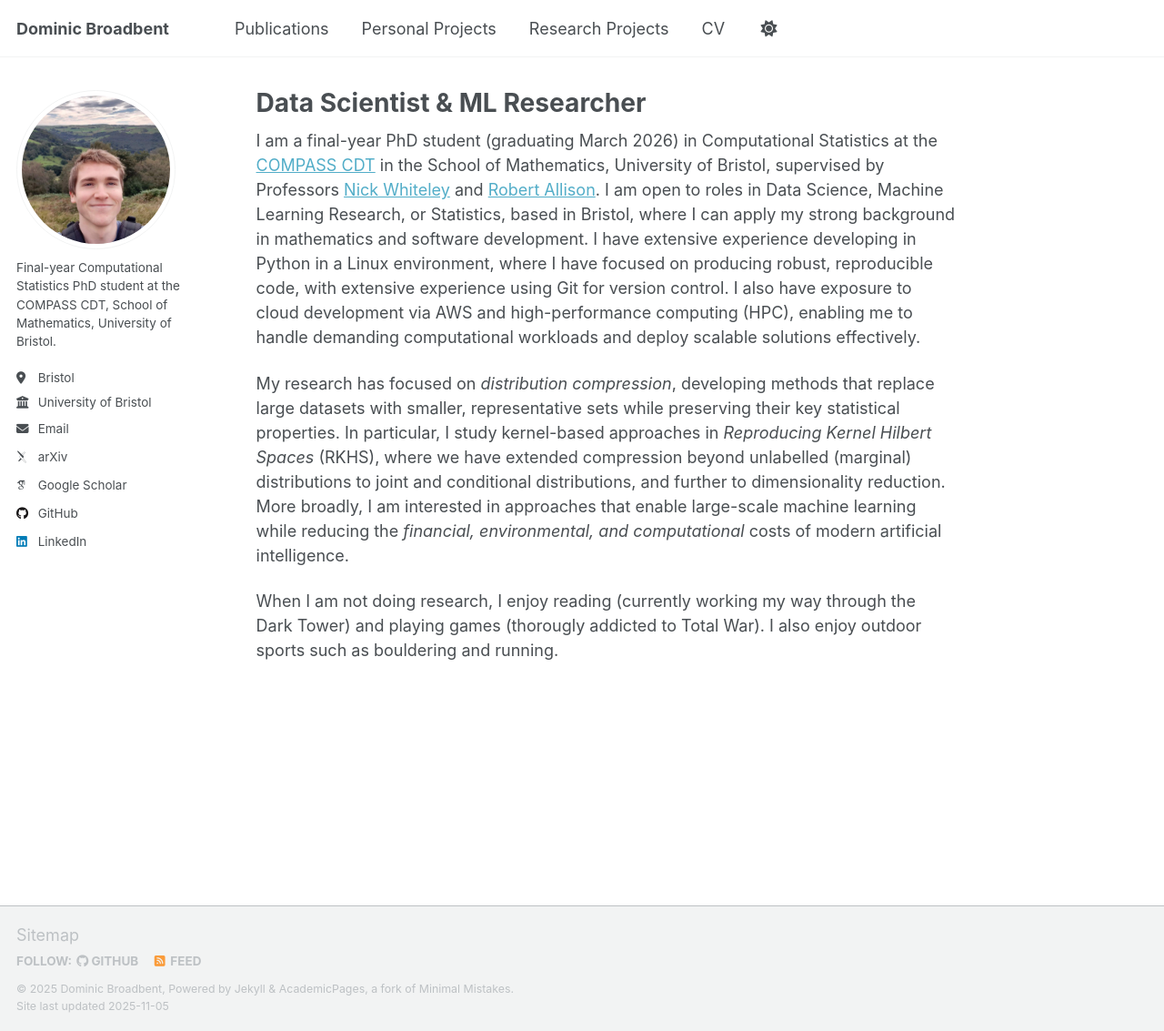
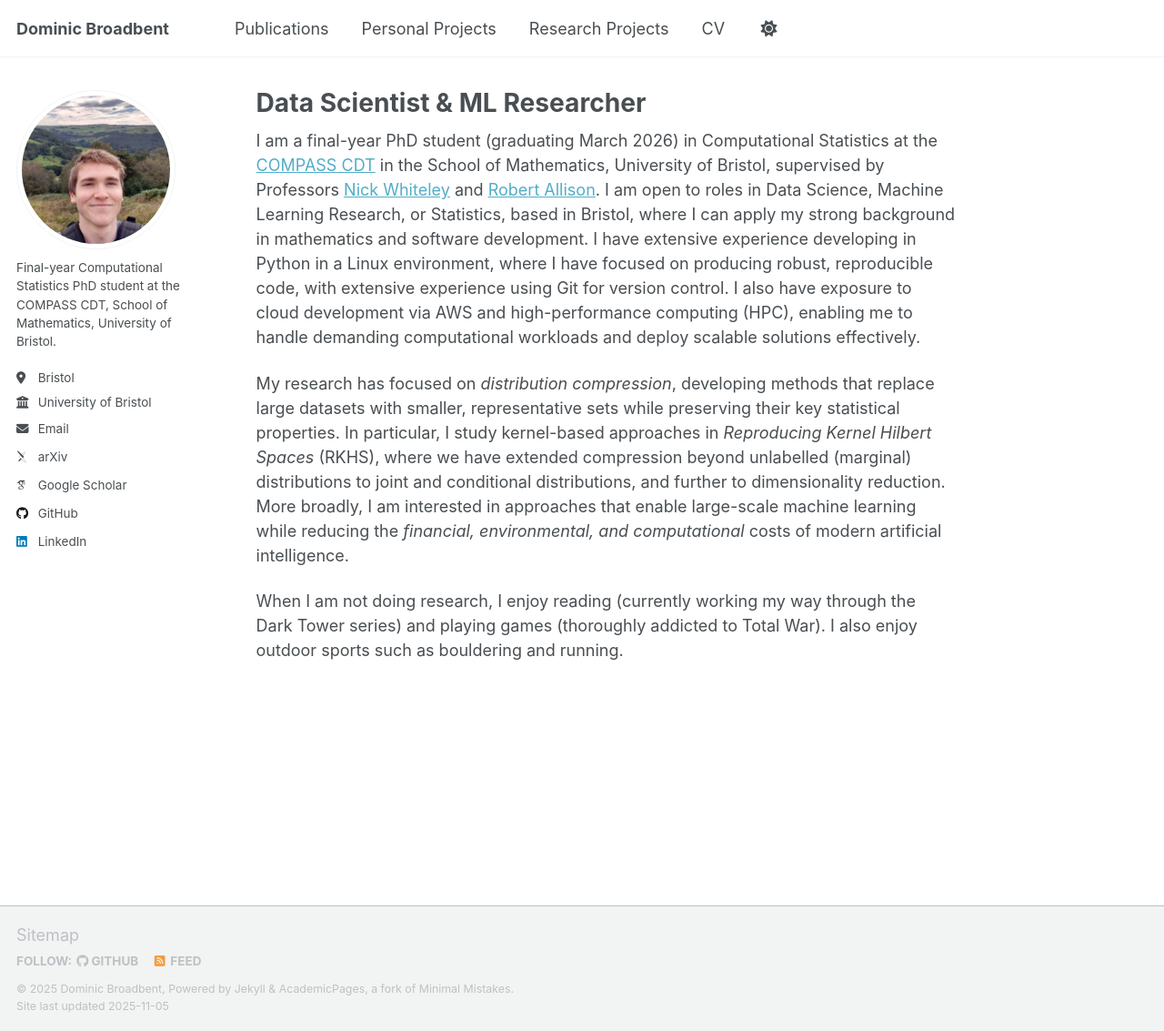
Before and after one commit to dominicjbroadbent/dominicjbroadbent.github.io, a Jekyll site: the page built from _pages/about.md, in a window 1280 px wide and 1133 px high. Shown: the whole window at 91% size. Built offline with Jekyll 4.4.1, drawn with Linux system fonts in a browser that asks for light colours; some web fonts are replaced; a script that is not in the unit is left out.

Commit message:
Update about.md

```diff
--- a/_pages/about.md
+++ b/_pages/about.md
@@ -11,4 +11,4 @@ I am a final-year PhD student (graduating March 2026) in Computational Statistic
 
 My research has focused on *distribution compression*, developing methods that replace large datasets with smaller, representative sets while preserving their key statistical properties. In particular, I study kernel-based approaches in *Reproducing Kernel Hilbert Spaces* (RKHS), where we have extended compression beyond unlabelled (marginal) distributions to joint and conditional distributions, and further to dimensionality reduction. More broadly, I am interested in approaches that enable large-scale machine learning while reducing the *financial, environmental, and computational* costs of modern artificial intelligence.
 
-When I am not doing research, I enjoy reading (currently working my way through the Dark Tower) and playing games (thorougly addicted to Total War). I also enjoy outdoor sports such as bouldering and running.
+When I am not doing research, I enjoy reading (currently working my way through the Dark Tower series) and playing games (thoroughly addicted to Total War). I also enjoy outdoor sports such as bouldering and running.
```
